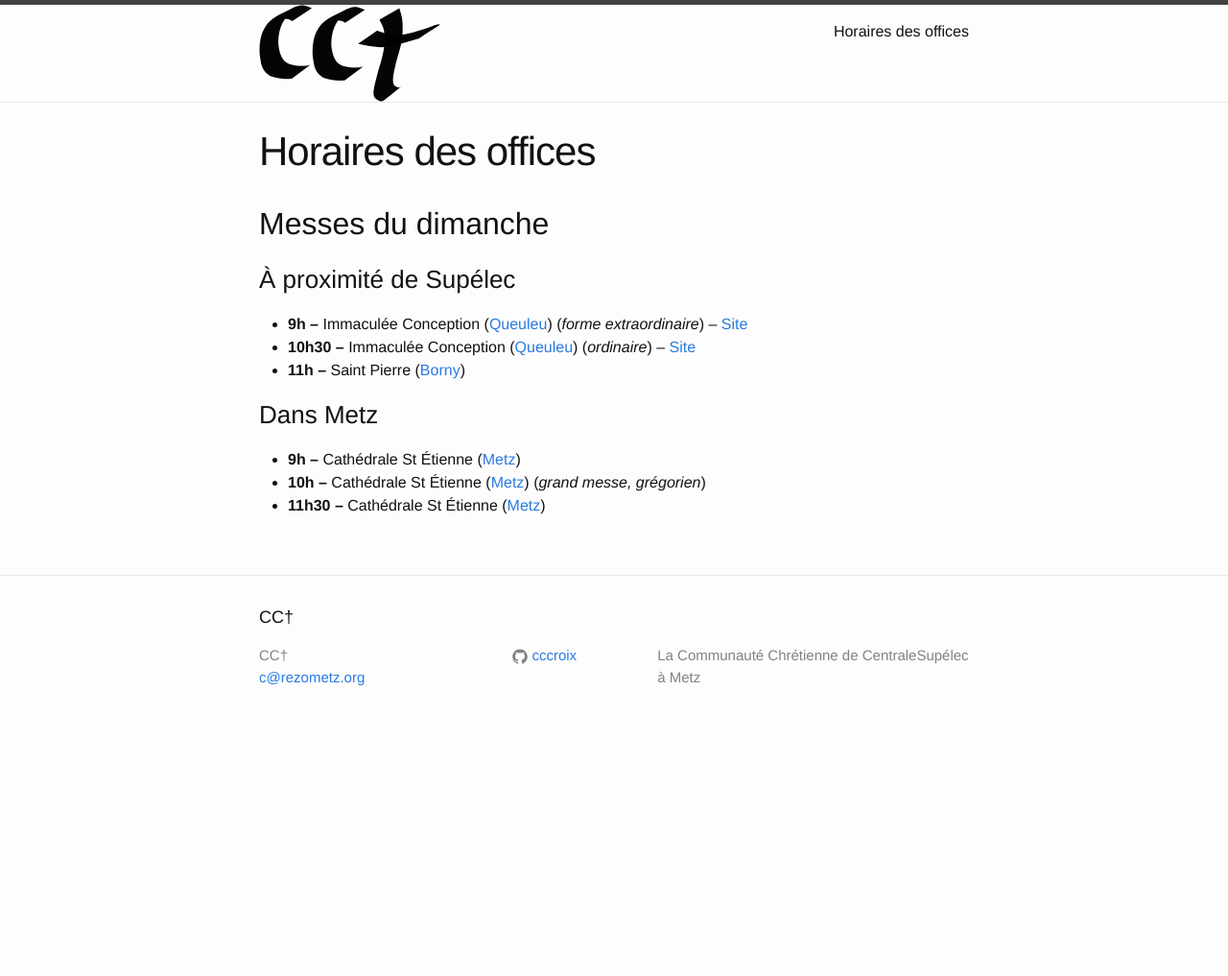
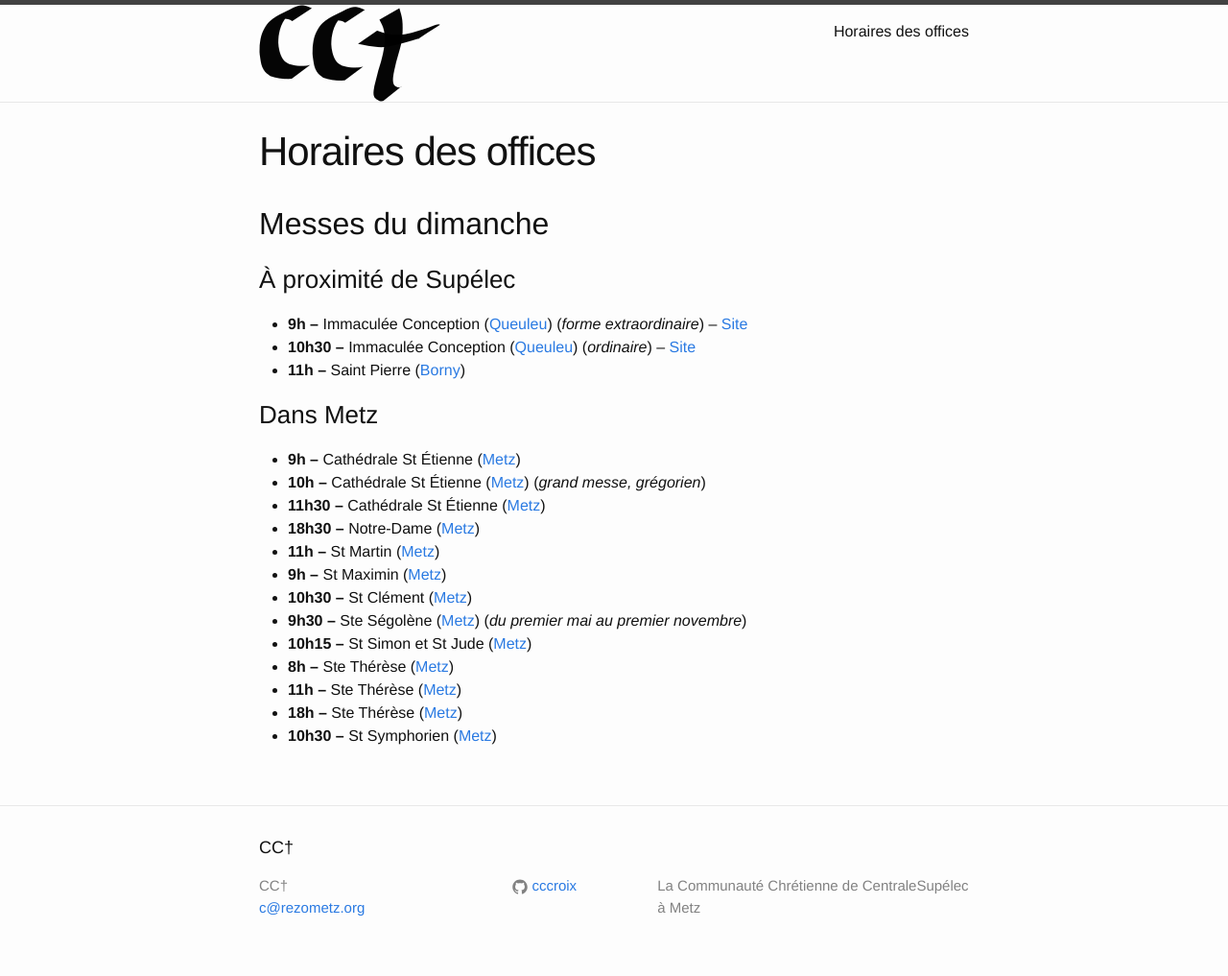
Before and after one commit to cccroix/cccroix.github.io, a Jekyll site: the page built from offices.md, in a window 1280 px wide. Shown: the whole page at 96% size. Built offline with Jekyll 4.4.1, drawn with Linux system fonts in a browser that asks for light colours; before the commit the page ends 900 px from its top, so only the background shows below that.

Commit message:
Ajout messe de dimanche dans Metz

```diff
--- a/_data/messes_dimanche.yaml
+++ b/_data/messes_dimanche.yaml
@@ -48,3 +48,73 @@
   horaire: 11h30
   remarque: null
   site: null
+
+- eglise: Notre-Dame
+  lieu: Metz
+  lien_lieu: http://osm.org/go/0DF5ZHq~S
+  horaire: 18h30
+  remarque: null
+  site: null
+
+- eglise: St Martin
+  lieu: Metz
+  lien_lieu: http://osm.org/go/0DF5ZIIw8
+  horaire: 11h
+  remarque: null
+  site: null
+
+- eglise: St Maximin
+  lieu: Metz
+  lien_lieu: http://osm.org/go/0DF5Zp34t
+  horaire: 9h
+  remarque: null
+  site: null
+
+- eglise: St Clément
+  lieu: Metz
+  lien_lieu: http://osm.org/go/0DF5cWRN4--
+  horaire: 10h30
+  remarque: null
+  site: null
+
+- eglise: Ste Ségolène
+  lieu: Metz
+  lien_lieu: http://osm.org/go/0DF5ckMbG
+  horaire: 9h30
+  remarque: du premier mai au premier novembre
+  site: null
+
+- eglise: St Simon et St Jude
+  lieu: Metz
+  lien_lieu: http://osm.org/go/0DF5XLbPw--
+  horaire: 10h15
+  remarque: null
+  site: null
+
+- eglise: Ste Thérèse
+  lieu: Metz
+  lien_lieu: http://osm.org/go/0DF5HPd3p--
+  horaire: 8h
+  remarque: null
+  site: null
+
+- eglise: Ste Thérèse
+  lieu: Metz
+  lien_lieu: http://osm.org/go/0DF5HPd3p--
+  horaire: 11h
+  remarque: null
+  site: null
+
+- eglise: Ste Thérèse
+  lieu: Metz
+  lien_lieu: http://osm.org/go/0DF5HPd3p--
+  horaire: 18h
+  remarque: null
+  site: null
+
+- eglise: St Symphorien
+  lieu: Metz
+  lien_lieu: http://osm.org/go/0DF5Qcd59--
+  horaire: 10h30
+  remarque: null
+  site: null
```
